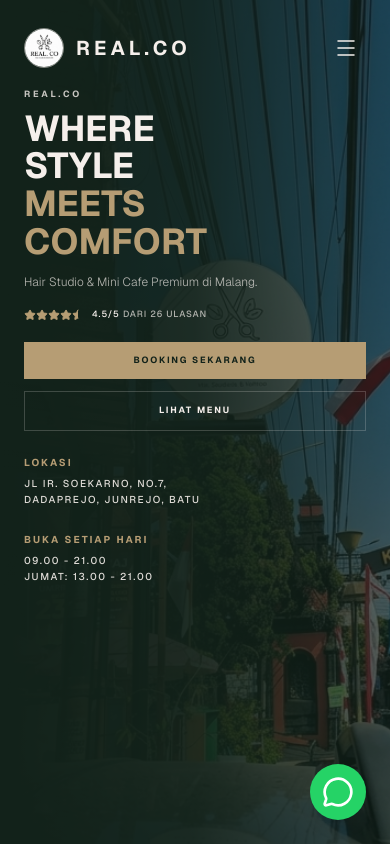
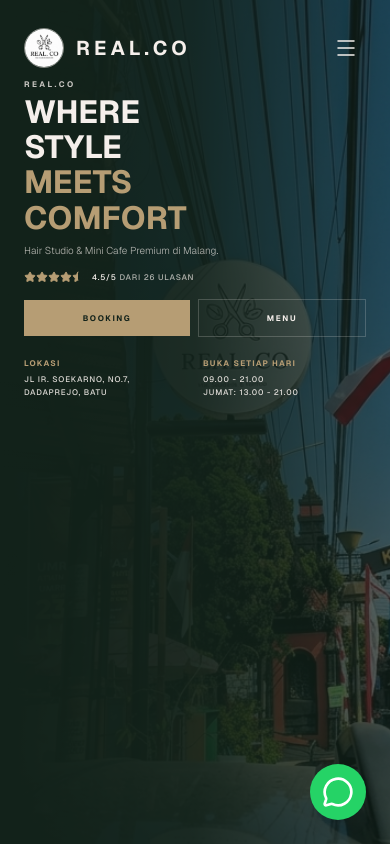
Before and after one commit to yusronbernardoo/realco-website, a Next.js app: page / in a window 390 px wide. Shown: the top 844 px of the page. Built offline with nearby package versions, Linux system fonts and the light colour scheme.

Commit message:
Ultra-compact hero layout for tiny mobile screens

```diff
--- a/src/app/page.tsx
+++ b/src/app/page.tsx
@@ -14,59 +14,61 @@ export default function Home() {
   return (
     <div>
       {/* HERO SECTION */}
-      <section className="relative min-h-[100dvh] bg-forest-dark flex items-start lg:items-center overflow-hidden pt-[80px] lg:pt-20 pb-10 lg:pb-0">
+      <section className="relative min-h-[100dvh] bg-forest-dark flex items-start lg:items-center overflow-hidden pt-[70px] lg:pt-20 pb-4 lg:pb-0">
         <div className="max-w-6xl mx-auto w-full px-6 flex flex-col lg:flex-row relative z-10 h-full">
 
           {/* Text Section */}
-          <div className="w-full lg:w-[50%] pt-2 pb-6 lg:py-12 flex flex-col justify-start lg:justify-center">
-            <p className="text-cream/80 font-bold tracking-[0.3em] text-[9px] sm:text-[10px] uppercase mb-2 lg:mb-3">
+          <div className="w-full lg:w-[50%] pt-2 pb-2 lg:py-12 flex flex-col justify-start lg:justify-center">
+            <p className="text-cream/80 font-bold tracking-[0.3em] text-[8px] sm:text-[10px] uppercase mb-1 lg:mb-3">
               REAL.CO
             </p>
-            <h1 className="font-serif text-4xl sm:text-5xl lg:text-[4rem] text-cream leading-[1.05] mb-3 lg:mb-4 animate-fade-in-up font-bold">
+            <h1 className="font-serif text-[2rem] leading-[1.1] sm:text-5xl lg:text-[4rem] text-cream lg:leading-[1.05] mb-2 lg:mb-4 animate-fade-in-up font-bold">
               WHERE<br />STYLE<br />
               <span className="text-gold">MEETS<br />COMFORT</span>
             </h1>
 
-            <p className="text-cream/70 text-xs sm:text-sm md:text-base font-light leading-relaxed max-w-sm mb-4 lg:mb-4">
+            <p className="text-cream/70 text-[10px] sm:text-sm md:text-base font-light leading-relaxed max-w-sm mb-3 lg:mb-4">
               Hair Studio & Mini Cafe Premium di Malang.
             </p>
 
             {/* Google Rating */}
-            <div className="flex items-center gap-2 mb-5 lg:mb-6">
+            <div className="flex items-center gap-2 mb-4 lg:mb-6">
               <div className="flex text-gold">
                 {[1, 2, 3, 4].map(i => <Star key={i} className="w-3 h-3 sm:w-4 sm:h-4 fill-current" />)}
                 <StarHalf className="w-3 h-3 sm:w-4 sm:h-4 fill-current" />
               </div>
-              <div className="text-[9px] sm:text-[10px] tracking-widest text-cream/70 font-medium uppercase">
+              <div className="text-[8px] sm:text-[10px] tracking-widest text-cream/70 font-medium uppercase">
                 <span className="text-cream">4.5/5</span> DARI 26 ULASAN
               </div>
             </div>
 
-            <div className="flex flex-col sm:flex-row items-center gap-3 mb-6 lg:mb-8">
+            {/* Buttons: Side by side on mobile */}
+            <div className="flex flex-row items-center gap-2 sm:gap-3 mb-5 lg:mb-8 w-full">
               <Link
                 href="/booking"
-                className="w-full sm:w-auto bg-gold text-forest-dark px-8 py-3 lg:px-10 lg:py-4 text-[9px] sm:text-[10px] font-bold tracking-[0.2em] hover:bg-cream transition-colors uppercase text-center"
+                className="flex-1 bg-gold text-forest-dark px-2 py-3 lg:px-10 lg:py-4 text-[8px] sm:text-[10px] font-bold tracking-[0.2em] hover:bg-cream transition-colors uppercase text-center"
               >
-                BOOKING SEKARANG
+                BOOKING
               </Link>
               <Link
                 href="#kafe"
-                className="w-full sm:w-auto border border-cream/20 text-cream px-8 py-3 lg:px-10 lg:py-4 text-[9px] sm:text-[10px] font-bold tracking-[0.2em] hover:border-cream transition-colors uppercase text-center"
+                className="flex-1 border border-cream/20 text-cream px-2 py-3 lg:px-10 lg:py-4 text-[8px] sm:text-[10px] font-bold tracking-[0.2em] hover:border-cream transition-colors uppercase text-center"
               >
-                LIHAT MENU
+                MENU
               </Link>
             </div>
 
-            <div className="flex flex-col sm:flex-row gap-6 lg:gap-10 text-[10px] tracking-[0.15em] font-medium uppercase pb-4 lg:pb-0">
-              <div>
-                <p className="mb-1.5 text-gold font-bold tracking-[0.2em]">LOKASI</p>
+            {/* Info: Side by side on mobile */}
+            <div className="flex flex-row gap-4 sm:gap-10 text-[8px] sm:text-[10px] tracking-[0.1em] sm:tracking-[0.15em] font-medium uppercase pb-2 lg:pb-0 w-full justify-between">
+              <div className="flex-1">
+                <p className="mb-1 text-gold font-bold tracking-[0.15em] sm:tracking-[0.2em]">LOKASI</p>
                 <p className="text-cream/90 leading-relaxed">
                   Jl Ir. Soekarno, No.7,<br />
-                  Dadaprejo, Junrejo, Batu
+                  Dadaprejo, Batu
                 </p>
               </div>
-              <div>
-                <p className="mb-1.5 text-gold font-bold tracking-[0.2em]">BUKA SETIAP HARI</p>
+              <div className="flex-1">
+                <p className="mb-1 text-gold font-bold tracking-[0.15em] sm:tracking-[0.2em]">BUKA SETIAP HARI</p>
                 <p className="text-cream/90 leading-relaxed">
                   09.00 - 21.00 <br />
                   Jumat: 13.00 - 21.00
```
